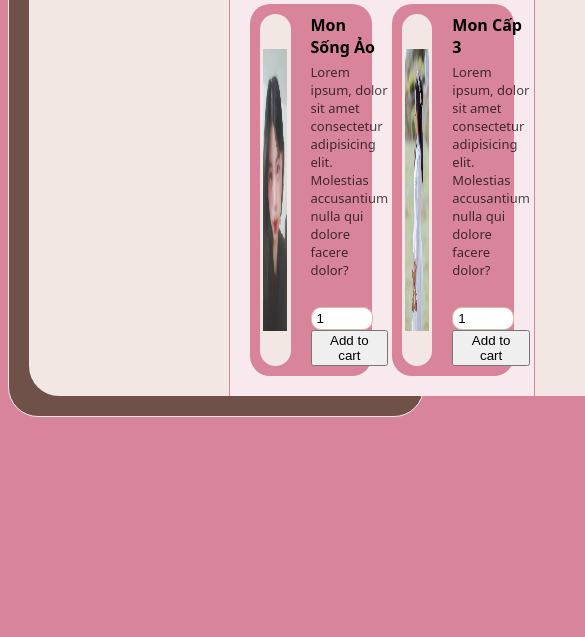
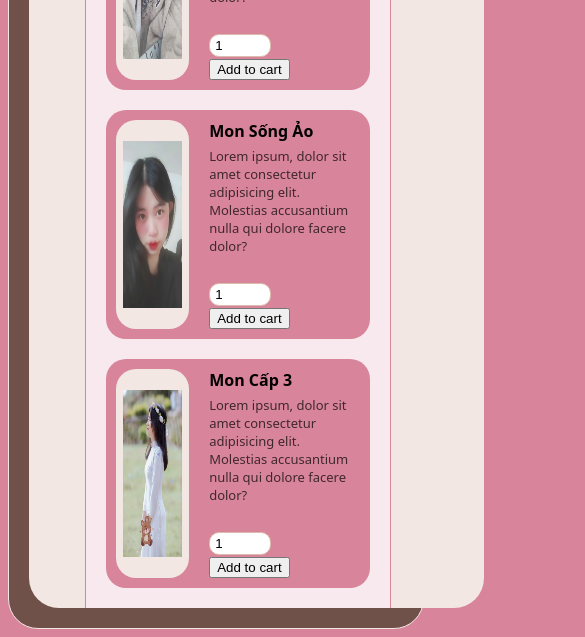
Before and after one commit to VanTan22ab/Test, a plain HTML site: page MonShop/index.html in a window 390 px wide. Shown: the part 652-1289 px from the top of the page, 585 px wide, since content can reach past the window. Before the commit the page ends 1077 px from the top, so only its background shows below. Drawn offline with Linux system fonts and the light colour scheme.

Commit message:
Update style.css

```diff
--- a/MonShop/style.css
+++ b/MonShop/style.css
@@ -6,6 +6,22 @@
     --brown: #6F514A;
     --black: #3B3431;
 }
+@media screen and (max-width: 1024px){
+    .center .list{
+        display: grid;
+        grid-template-columns: auto!important;
+    }
+}
+@media screen and (min-width: 768px) and (max-width: 1023px){
+    .center .list{
+        grid-template-columns: auto;
+    }
+}
+@media screen and (max-width: 767px){
+    .center .list{
+        grid-template-columns: auto;
+    }
+}
 body{
     background-color: var(--pink);
     font-family: system-ui, -apple-system, BlinkMacSystemFont, 'Segoe UI', Roboto, Oxygen, Ubuntu, Cantarell, 'Open Sans', 'Helvetica Neue', sans-serif;
@@ -13,15 +29,15 @@ body{
 }
 .container{
     background-color: var(--brown);
-    width: 1200px;
+    width: 1024px;
     border: 1px solid var(--white);
     max-width: 100%;
     margin: 50px auto 0;
     display: grid;
-    grid-template-columns: 200px auto 300px;
+    grid-template-columns: 15% auto 25%;
     padding: 20px;
     border-radius: 30px;
-    min-height: 80vh;
+    min-height: 950px;
 }
 .container .menu{
     background-color: var(--white);
```
